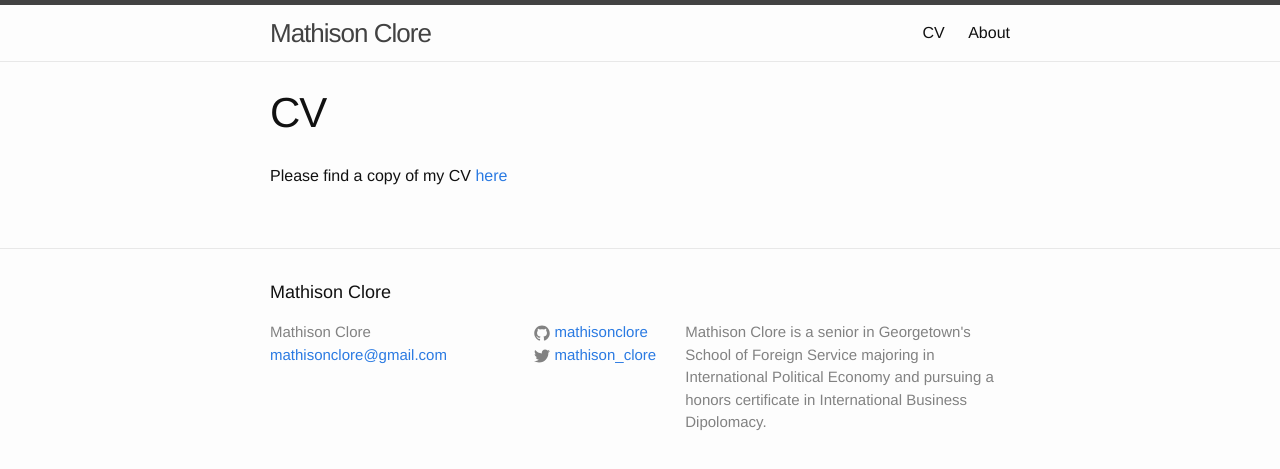
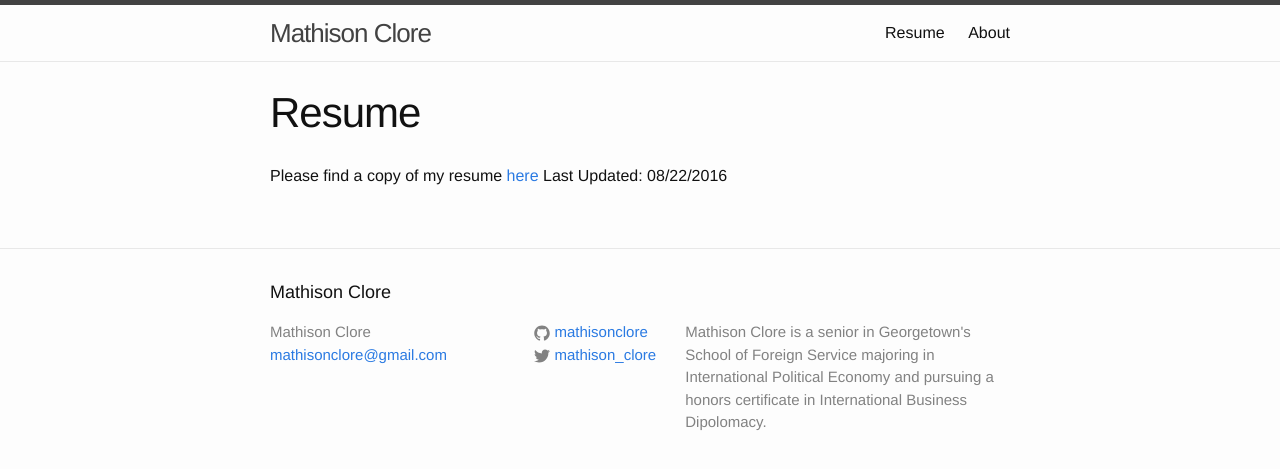
Before and after one commit to mathisonclore/mathisonclore.github.io, a Jekyll site: the page built from CV.md, in a window 1280 px wide. Shown: the top 469 px of the page. Built offline with Jekyll 4.4.1, drawn with Linux system fonts in a browser that asks for light colours.

Commit message:
Update CV.md

```diff
--- a/CV.md
+++ b/CV.md
@@ -1,7 +1,8 @@
 ---
 layout: page
-title: CV
-permalink: /CV/
+title: Resume
+permalink: /Resume/
 ---
 
-Please find a copy of my CV [here](https://drive.google.com/file/d/0B6ccBhFYyO74cUVpbU9abURpckU/view?usp=sharing)
+Please find a copy of my resume [here](https://drive.google.com/open?id=0B6ccBhFYyO74cUVpbU9abURpckU)
+Last Updated: 08/22/2016
```
